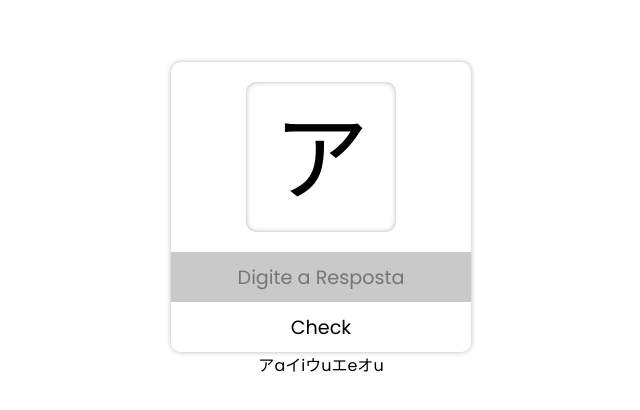
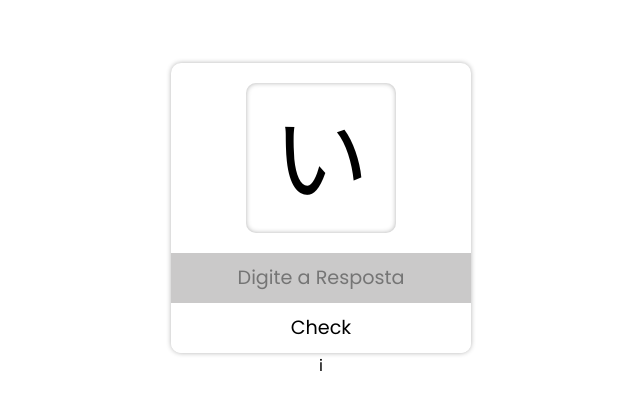
Before and after one commit to DavidMouraa/hira-pro, a React (Create React App) app: page /exercicios in a window 1280 px wide. Shown: the part 180-590 px from the top of the page, without its empty margins (319-959 px from the left). Built offline with nearby package versions, Linux system fonts and the light colour scheme.

Commit message:
Criei uma verificação para as respostas

```diff
--- a/src/components/ExCard/index.js
+++ b/src/components/ExCard/index.js
@@ -1,41 +1,48 @@
 // Importes de estilos
 import './styles.css';
 
-// Importes de listas
-import { hiragana } from '../../javascript/listas/hiraganaListas';
-import { katakana } from '../../javascript/listas/katakanaListas';
-
 // Importes de Ferramentas
-import { useState, useEffect } from 'react';
+import { useRef, useState } from 'react';
+import { pegarIdeos, pegarRoman } from '../../javascript/funcoes/pegarIdeo';
 
 const ExCard = () => {
-    let listaIdeo;
+    let listaIdeo = pegarIdeos();
+    let listaRoman = pegarRoman();
 
-    const [cardIdeo, setCardIdeo] = useState(0);
+    const [cardIdeo, setCardIdeo] = useState(-1);
 
-    useEffect(() => {
-        document.body.addEventListener('load', trocaIdeo());
-    });
+    const [texto, setTexto] = useState('');
+    const [resposta, setResposta] = useState('');
 
-    const arrumarListas = () => {
-        let lista = [];
-        for (let i = 0; i < hiragana.length; i++) {
-            for (let c = 0; c < hiragana[i].length; c++) {
-                lista.push(hiragana[i][c][0]);
-            }
-        }
-        for (let i = 0; i < katakana.length; i++) {
-            for (let c = 0; c < katakana[i].length; c++) {
-                lista.push(katakana[i][c][0]);
-            }
-        }
-        return lista;
-    }
-    listaIdeo = arrumarListas();
+    const inputRef = useRef(null);
 
     const trocaIdeo = () => {
-        let value = Math.floor(Math.random() * listaIdeo.length);
-        setCardIdeo(value);
+        let index = Math.floor(Math.random() * listaIdeo.length);
+        setCardIdeo(index);
+    }
+
+    const limparInput = () => {
+        inputRef.current.value = '';
+        inputRef.current.focus();
+    }
+
+    const pegarResposta = () => {
+        setTexto(inputRef.current.value);
+    }
+
+    const checarResposta = () => {
+        console.log(`Resposta: ${listaRoman[cardIdeo]}`);
+        console.log(`Texto: ${texto.toLowerCase()}`);
+        if (texto.toLowerCase() === listaRoman[cardIdeo]) {
+            setResposta('Acertou!');
+        }
+        else {
+            setResposta('Errou!');
+        }
+    }
+
+    if (cardIdeo === -1) {
+        trocaIdeo();
     }
 
     return (
@@ -44,10 +51,24 @@ const ExCard = () => {
                 <div>
                     <div id="ex-ideograma" className='ex-card'>{listaIdeo[cardIdeo]}</div>
                 </div>
-                <input id='ex-resposta' type='text' placeholder='Digite a Resposta' autoFocus/>
-                <button id='ex-check' onClick={trocaIdeo}>Check</button>
+
+                <input
+                id='ex-resposta'
+                type='text'
+                placeholder='Digite a Resposta'
+                onChange={pegarResposta}
+                ref={inputRef}
+                autoFocus/>
+
+                <button
+                id='ex-check'
+                onClick={() => {
+                checarResposta()
+                limparInput()
+                trocaIdeo();
+                }}>Check</button>
             </div>
-            <div>{katakana}</div>
+            <div>{resposta}{listaRoman[cardIdeo]}</div>
         </section>
     );
 }
--- /dev/null
+++ b/src/javascript/funcoes/pegarIdeo.js
@@ -0,0 +1,34 @@
+import { hiragana } from "../listas/hiraganaListas";
+import { katakana } from "../listas/katakanaListas";
+
+const pegarIdeos = () => {
+    let hiraKana = [hiragana, katakana];
+    let lista = [];
+    for (let i1 = 0; i1 < hiraKana.length; i1++) {
+        for (let i2 = 0; i2 < hiraKana[i1].length; i2++) {
+            for (let i3 = 0; i3 < hiraKana[i1][i2].length; i3++) {
+                if (hiraKana[i1][i2][i3][0] !== '-') {
+                    lista.push(hiraKana[i1][i2][i3][0]);
+                }
+            }
+        }
+    }
+    return lista;
+}
+
+const pegarRoman = () => {
+    let hiraKana = [hiragana, katakana];
+    let lista = [];
+    for (let i1 = 0; i1 < hiraKana.length; i1++) {
+        for (let i2 = 0; i2 < hiraKana[i1].length; i2++) {
+            for (let i3 = 0; i3 < hiraKana[i1][i2].length; i3++) {
+                if (hiraKana[i1][i2][i3][1] !== '-') {
+                    lista.push(hiraKana[i1][i2][i3][1]);
+                }
+            }
+        }
+    }
+    return lista;
+}
+
+export { pegarIdeos, pegarRoman };
--- a/src/javascript/listas/hiraganaListas.js
+++ b/src/javascript/listas/hiraganaListas.js
@@ -1,13 +1,13 @@
 let hiragana = [];
 
 let objAHira = {
-    ativado: false,
+    ativado: true,
     grupo: [
         ['あ', 'a'],
         ['い', 'i'],
         ['う', 'u'],
         ['え', 'e'],
-        ['お', 'u']
+        ['お', 'o']
     ]
 }
 
--- a/src/javascript/listas/katakanaListas.js
+++ b/src/javascript/listas/katakanaListas.js
@@ -1,7 +1,7 @@
 let katakana = [];
 
 let objAKana = {
-    ativado: true,
+    ativado: false,
     grupo: [
         ['ア', 'a'],
         ['イ', 'i'],
```
